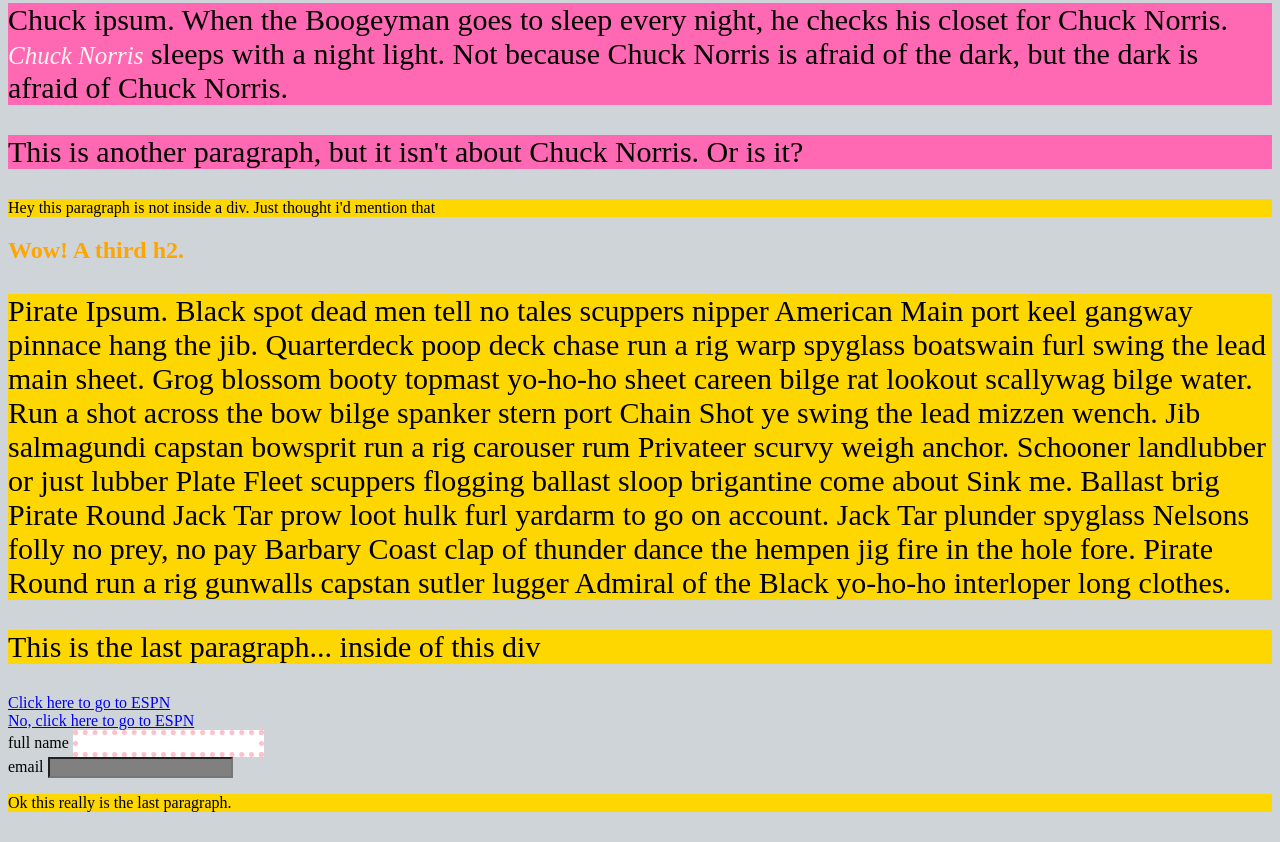
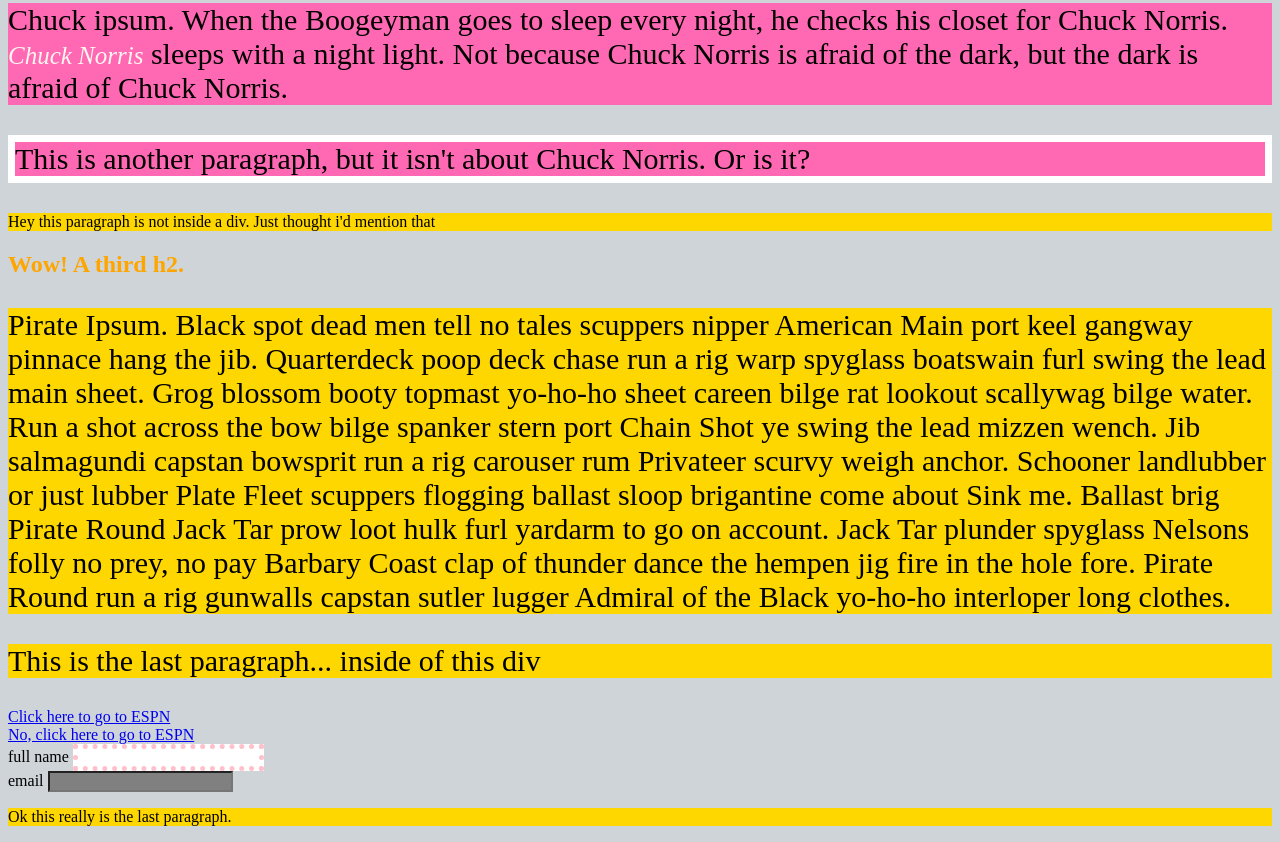
Before and after one commit to Kaleblamar/Selectors-Exercise, a plain HTML site: page index.html in a window 1280 px wide. Shown: the part 871-1713 px from the top of the page. Drawn offline with Linux system fonts and the light colour scheme.

Commit message:
selectors exercise

```diff
--- a/style.css
+++ b/style.css
@@ -57,3 +57,6 @@ em {
 div:nth-of-type(3) p {
   background-color: hotpink;
 }
+div:nth-of-type(3) p:nth-of-type(2) {
+  border: 7px solid rgb(255, 255, 255);
+}
```
